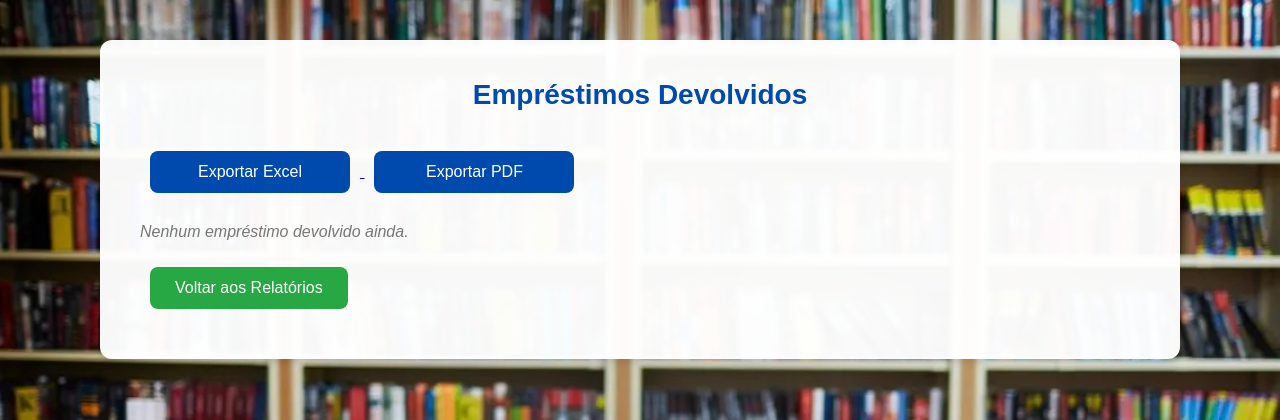
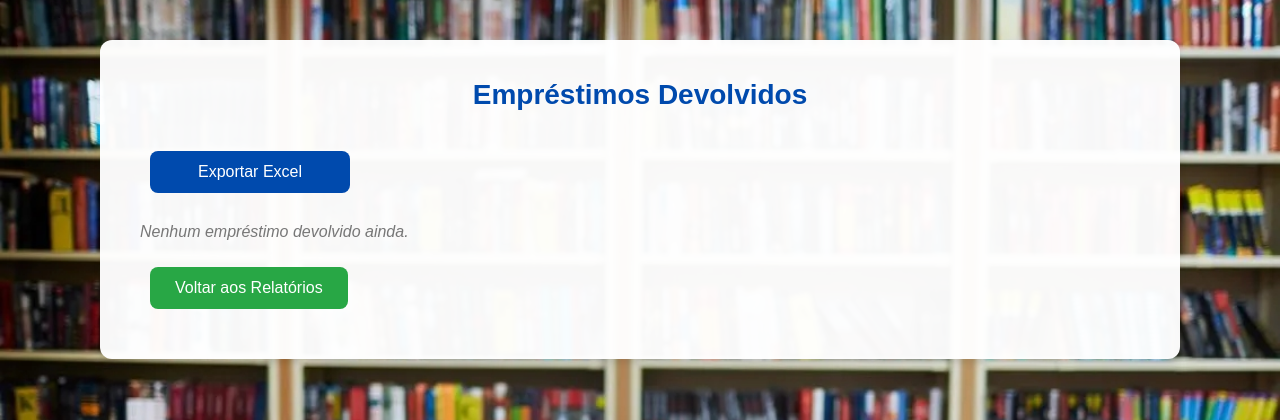
Before and after one commit to Alexanndre85DF/sistema-biblioteca-escolar, a Flask app: page /emprestimos_devolvidos in a window 1280 px wide. Shown: the top 420 px of the page. Run offline with Flask 2, Linux system fonts and the light colour scheme; a user stored in the database is signed in; data comes from the database, SQL or seed files in the repository.

Commit message:
Update emprestimos_devolvidos.html

```diff
--- a/templates/emprestimos_devolvidos.html
+++ b/templates/emprestimos_devolvidos.html
@@ -12,9 +12,6 @@
         <div style="margin-bottom: 15px;">
             <a href="{{ url_for('exportar_emprestimos_devolvidos_excel') }}">
                 <button class="main-button">Exportar Excel</button>
-            </a>
-            <a href="{{ url_for('exportar_emprestimos_devolvidos_pdf') }}">
-                <button class="main-button">Exportar PDF</button>
             </a>
         </div>
 
```
